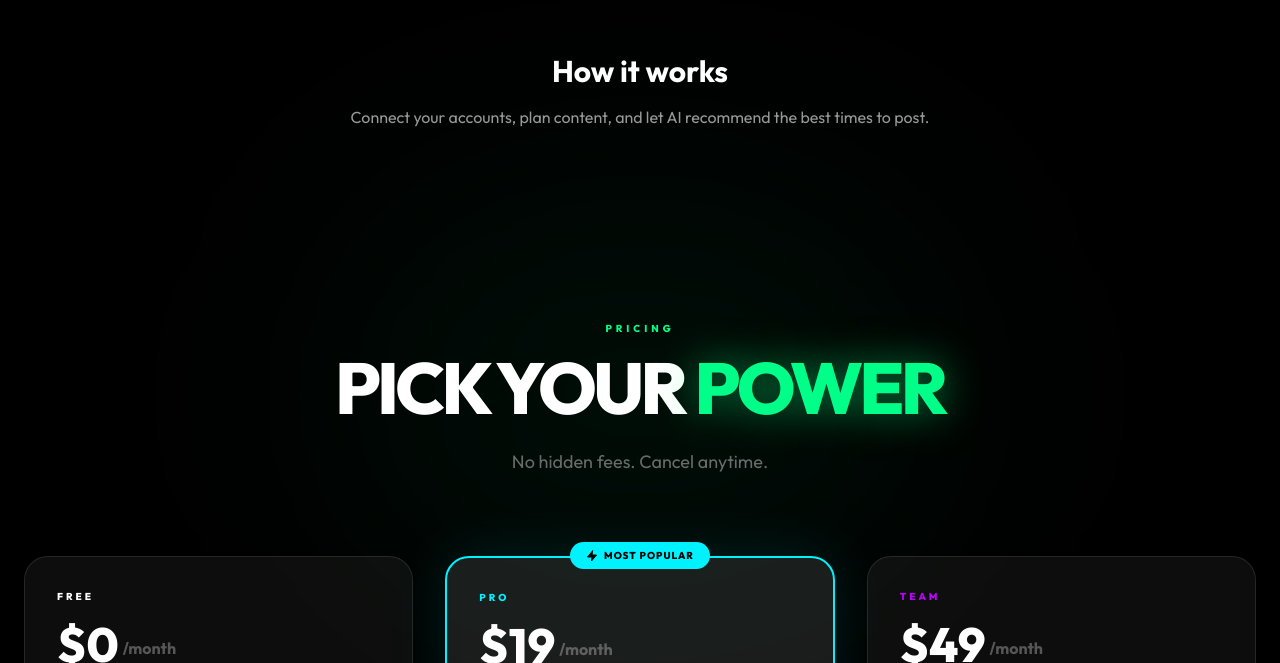
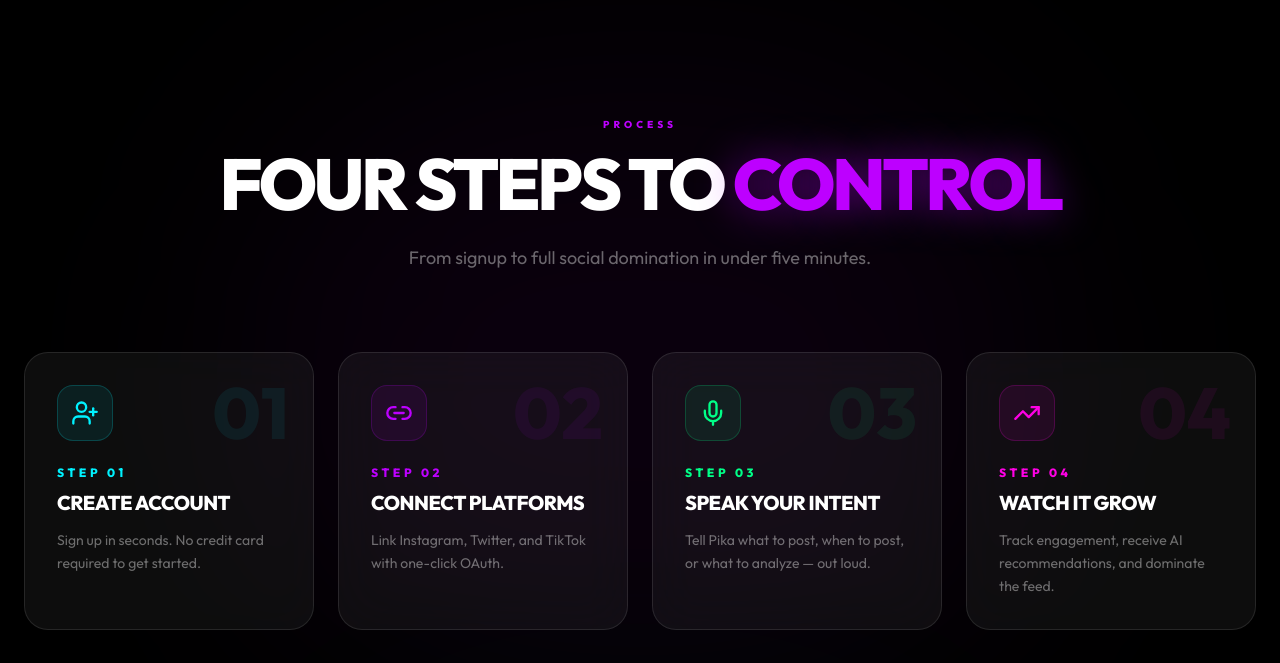
Before and after one commit to OneTeraByte7/Pika, a Next.js app in the folder client/: page /landing in a window 1280 px wide. Shown: the part 1917-2580 px from the top of the page. Built offline with nearby package versions, Linux system fonts and the light colour scheme; no server answers.

Commit message:
added:info

```diff
--- a/client/src/components/ui/HowItWorks.tsx
+++ b/client/src/components/ui/HowItWorks.tsx
@@ -1,9 +1,105 @@
+import { motion } from 'framer-motion';
+import { UserPlus, Link2, Mic, TrendingUp } from 'lucide-react';
+
+const steps = [
+    {
+        number: '01',
+        icon: UserPlus,
+        hex: '#00f2ff',
+        title: 'Create Account',
+        description: 'Sign up in seconds. No credit card required to get started.',
+    },
+    {
+        number: '02',
+        icon: Link2,
+        hex: '#bd00ff',
+        title: 'Connect Platforms',
+        description: 'Link Instagram, Twitter, and TikTok with one-click OAuth.',
+    },
+    {
+        number: '03',
+        icon: Mic,
+        hex: '#00ff88',
+        title: 'Speak Your Intent',
+        description: 'Tell Pika what to post, when to post, or what to analyze — out loud.',
+    },
+    {
+        number: '04',
+        icon: TrendingUp,
+        hex: '#ff00e5',
+        title: 'Watch It Grow',
+        description: 'Track engagement, receive AI recommendations, and dominate the feed.',
+    },
+];
+
 export default function HowItWorks() {
     return (
-        <section className="py-16">
-            <div className="max-w-5xl mx-auto text-center">
-                <h2 className="text-3xl font-bold mb-4">How it works</h2>
-                <p className="text-white/60">Connect your accounts, plan content, and let AI recommend the best times to post.</p>
+        <section id="how-it-works" className="py-32 relative overflow-hidden">
+            <div className="absolute top-1/2 left-1/2 -translate-x-1/2 -translate-y-1/2 w-[800px] h-[600px] bg-vivid-purple/5 blur-[120px] rounded-full pointer-events-none" />
+
+            <div className="max-w-7xl mx-auto px-6 relative z-10">
+                <div className="text-center mb-20">
+                    <p className="text-[10px] font-black uppercase tracking-[0.4em] text-vivid-purple mb-4">Process</p>
+                    <h2 className="text-5xl md:text-7xl font-black uppercase tracking-tighter text-white mb-6">
+                        Four Steps to{' '}
+                        <span
+                            className="text-vivid-purple"
+                            style={{ textShadow: '0 0 40px rgba(189,0,255,0.5)' }}
+                        >
+                            Control
+                        </span>
+                    </h2>
+                    <p className="text-lg text-white/40 max-w-xl mx-auto">
+                        From signup to full social domination in under five minutes.
+                    </p>
+                </div>
+
+                <div className="grid md:grid-cols-2 lg:grid-cols-4 gap-6">
+                    {steps.map((step, i) => {
+                        const Icon = step.icon;
+                        return (
+                            <motion.div
+                                key={i}
+                                initial={{ opacity: 0, y: 30 }}
+                                whileInView={{ opacity: 1, y: 0 }}
+                                viewport={{ once: true }}
+                                transition={{ delay: i * 0.1 }}
+                                className="relative glass-card group hover:border-white/30"
+                            >
+                                {/* Background step number */}
+                                <div
+                                    className="absolute top-6 right-6 text-7xl font-black leading-none select-none pointer-events-none"
+                                    style={{ color: `${step.hex}12` }}
+                                >
+                                    {step.number}
+                                </div>
+
+                                <div
+                                    className="w-14 h-14 rounded-2xl flex items-center justify-center mb-6 transition-transform group-hover:scale-110"
+                                    style={{
+                                        background: `${step.hex}15`,
+                                        border: `1px solid ${step.hex}30`,
+                                    }}
+                                >
+                                    <Icon className="w-7 h-7" style={{ color: step.hex }} />
+                                </div>
+
+                                <p
+                                    className="text-xs font-black uppercase tracking-[0.3em] mb-2"
+                                    style={{ color: step.hex }}
+                                >
+                                    Step {step.number}
+                                </p>
+                                <h3 className="text-xl font-black uppercase tracking-tight text-white mb-3">
+                                    {step.title}
+                                </h3>
+                                <p className="text-white/40 text-sm leading-relaxed">
+                                    {step.description}
+                                </p>
+                            </motion.div>
+                        );
+                    })}
+                </div>
             </div>
         </section>
     );
```
